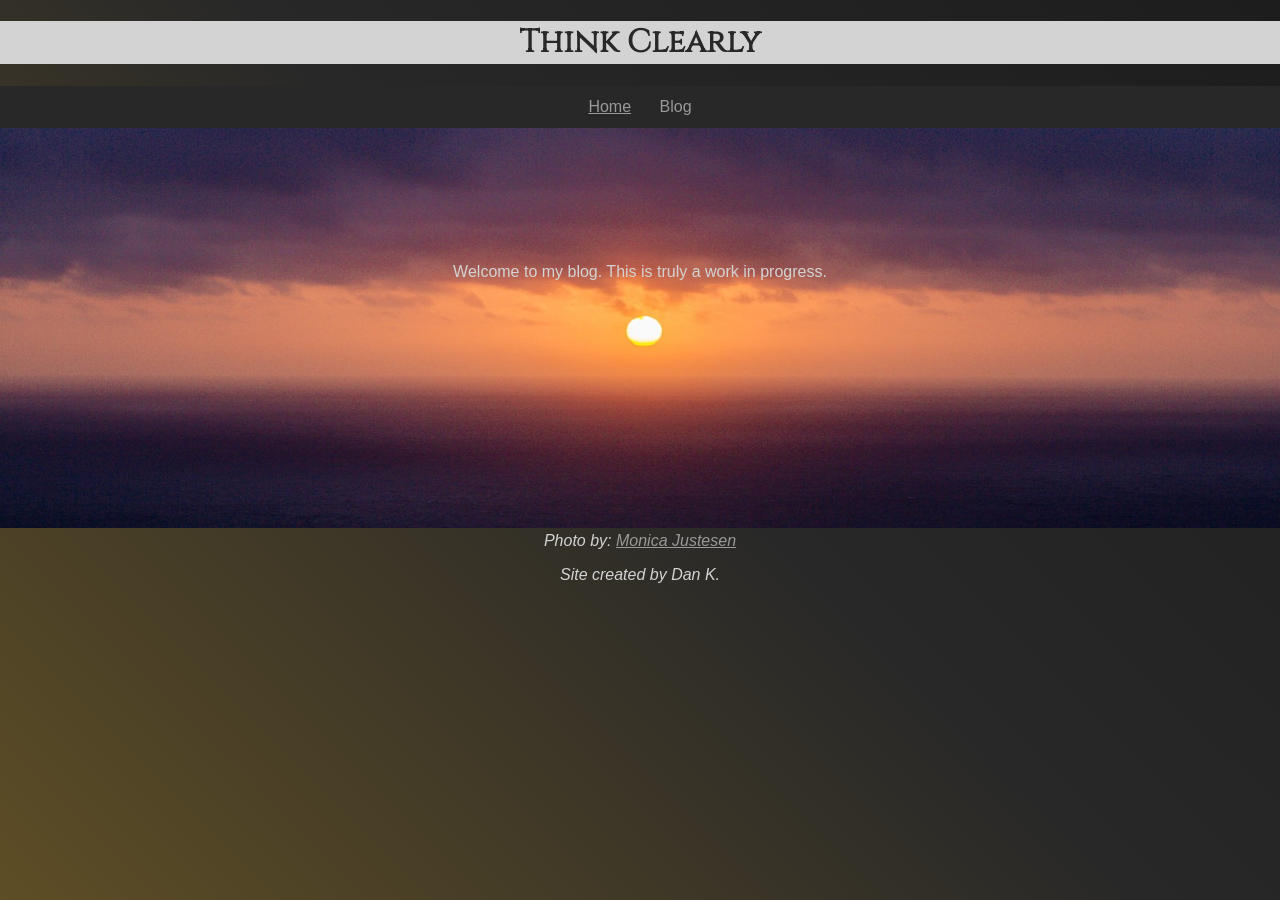
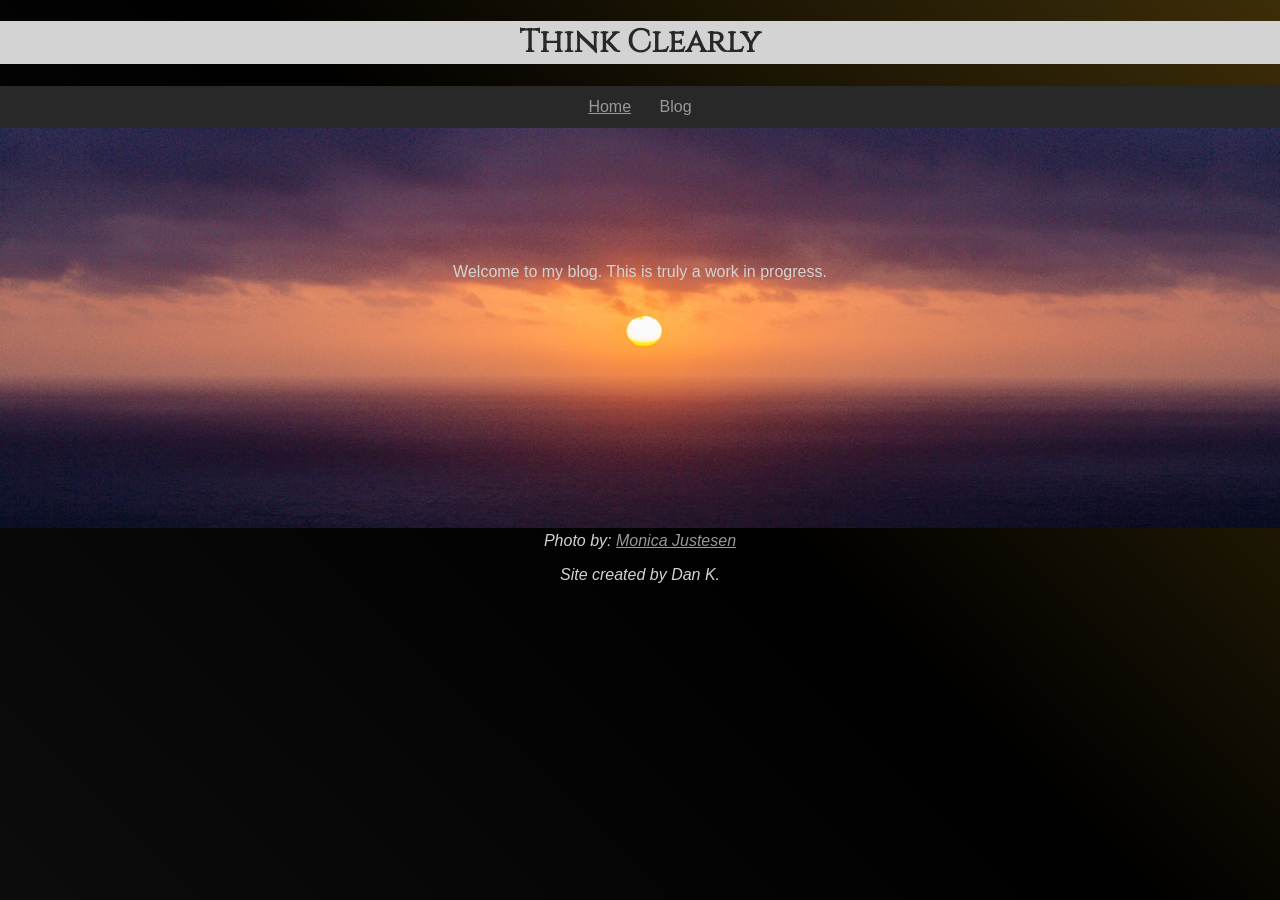
Before and after one commit to dekay2001/dekay2001.github.io, a Jekyll site: the page built from index.md, in a window 1280 px wide. Built offline with Jekyll 4.4.1, drawn with Linux system fonts in a browser that asks for light colours; some web fonts are replaced; our own code applies the rules of GitHub Pages for plain Markdown files.

Commit message:
changing gradient color order to gray, black, goldenrod

```diff
--- a/assets/css/style.css
+++ b/assets/css/style.css
@@ -59,7 +59,7 @@ body {
     color: LightGray;
     background-color: #282828;
     font-family: 'Oxegyn', arial, verdana, sans-serif;
-    margin:auto;background: linear-gradient(45deg, goldenrod, #282828, black );
+    margin:auto;background: linear-gradient(45deg, #282828, black, goldenrod);
     background-size: 400% 400%;
     animation: gradientBG 30s ease infinite;
 }
```
